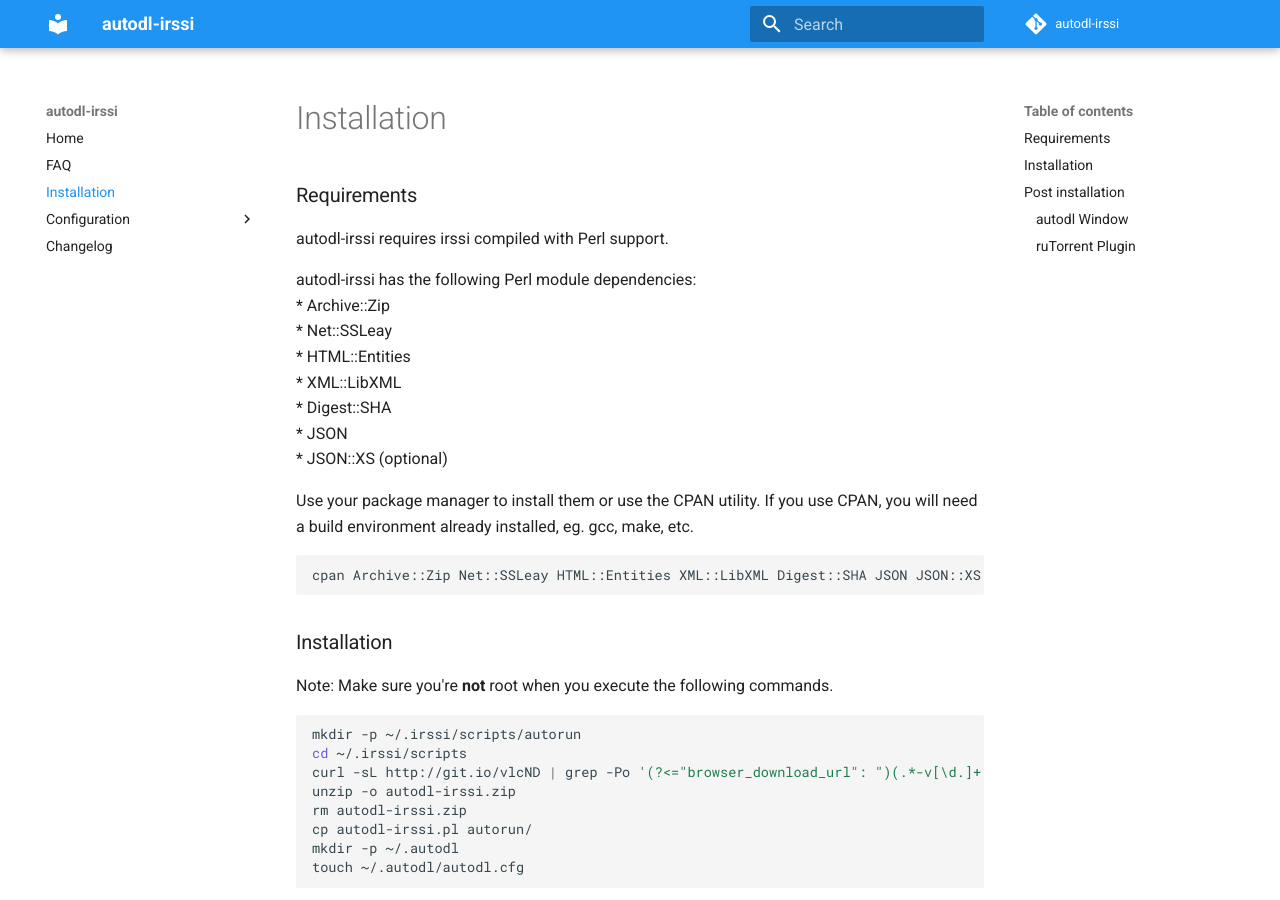
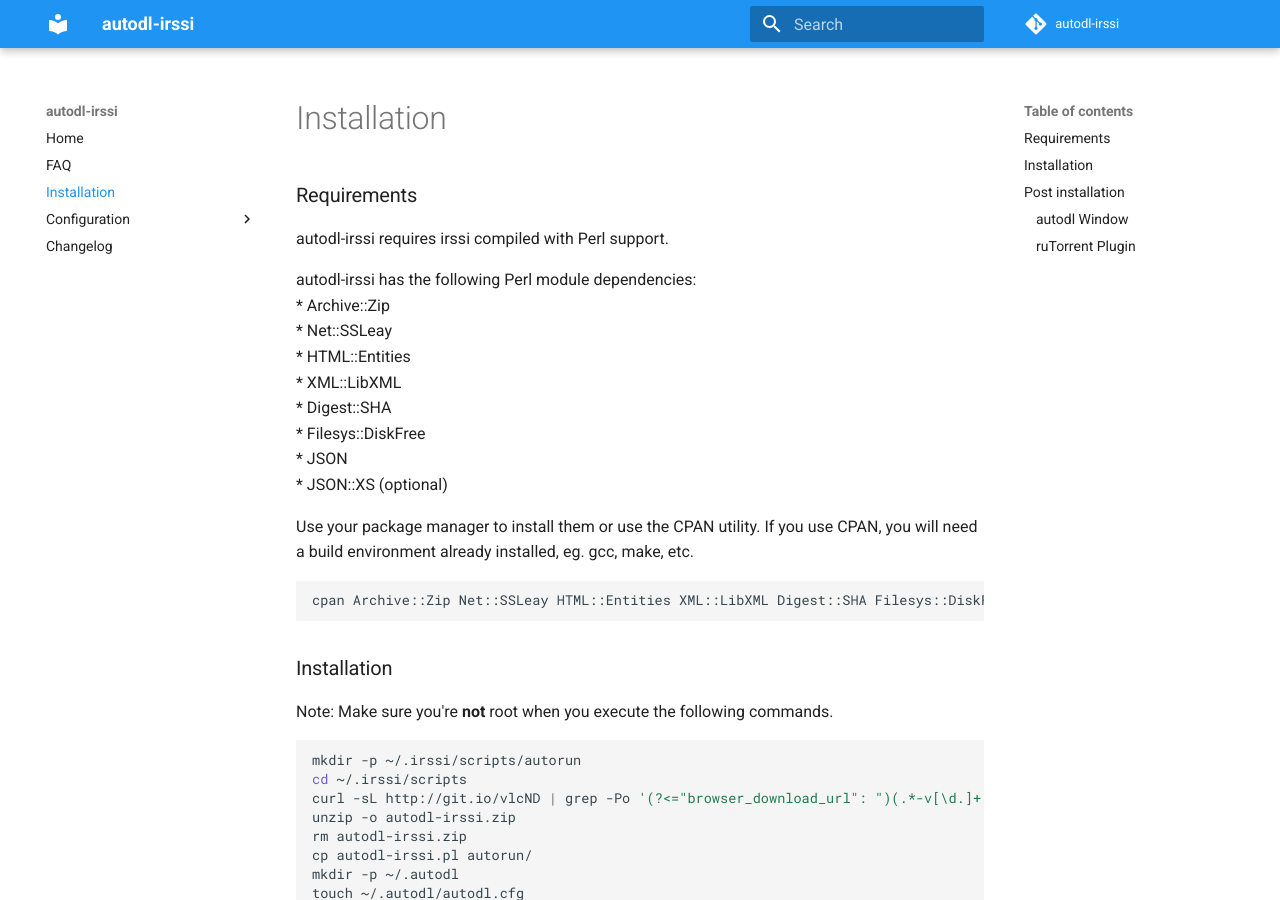
Before and after one commit to autodl-community/autodl-irssi, an MkDocs documentation site: the page built from docs/installation.md, in a window 1280 px wide and 900 px high. Built offline with MkDocs 1.6.1 and Material for MkDocs 9.7.7, drawn with Linux system fonts in a browser that asks for light colours; comment, search, counter and statistics services are not loaded.

Commit message:
Update installation doc

```diff
--- a/docs/installation.md
+++ b/docs/installation.md
@@ -8,12 +8,13 @@ autodl-irssi has the following Perl module dependencies:
 * HTML::Entities
 * XML::LibXML
 * Digest::SHA
+* Filesys::DiskFree
 * JSON
 * JSON::XS (optional)
 
 Use your package manager to install them or use the CPAN utility. If you use CPAN, you will need a build environment already installed, eg. gcc, make, etc.
 
-	cpan Archive::Zip Net::SSLeay HTML::Entities XML::LibXML Digest::SHA JSON JSON::XS
+	cpan Archive::Zip Net::SSLeay HTML::Entities XML::LibXML Digest::SHA Filesys::DiskFree JSON JSON::XS
 
 ### Installation
 
```
